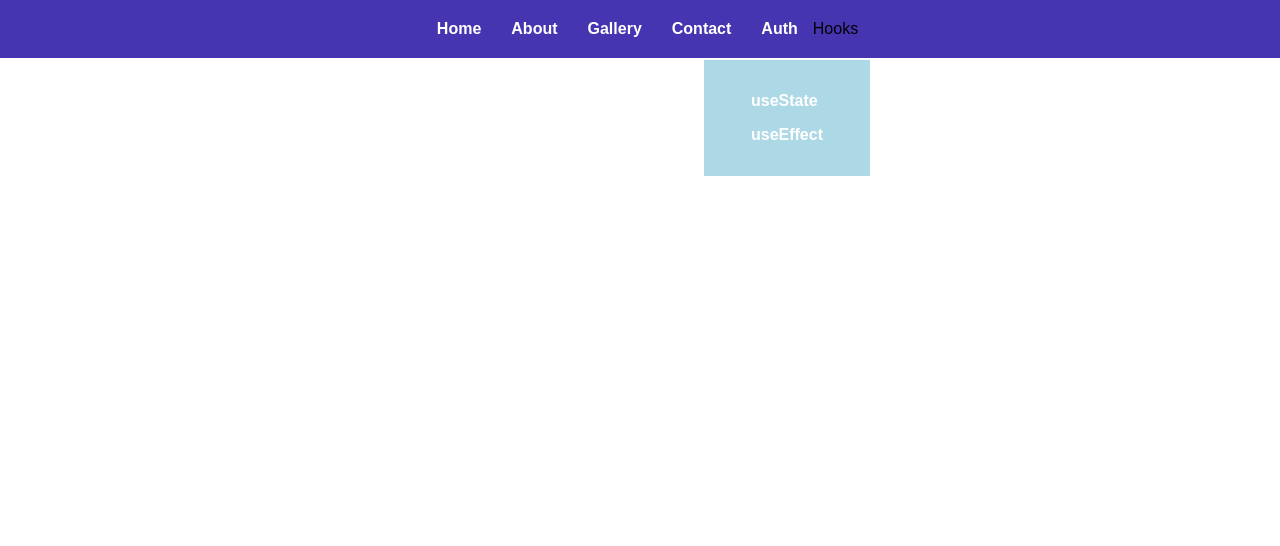
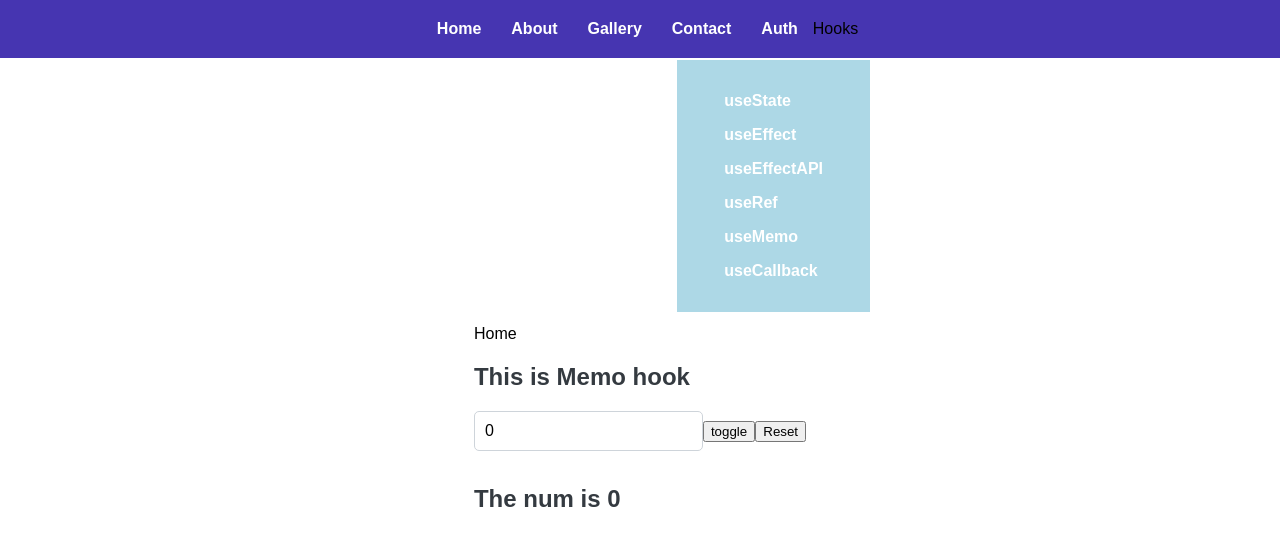
Before and after one commit to Dharanish-AM/MERN-TRAINING-2025, a React (Vite) app in the folder vite-project/: page /useMemo in a window 1280 px wide. Shown: the top 546 px of the page. Built offline with nearby package versions, Linux system fonts and the light colour scheme.

Commit message:
useMemo & useCallback

```diff
--- a/vite-project/package.json
+++ b/vite-project/package.json
@@ -10,6 +10,7 @@
     "preview": "vite preview"
   },
   "dependencies": {
+    "axios": "^1.7.9",
     "react": "^18.3.1",
     "react-dom": "^18.3.1",
     "react-router": "^6.28.2",
--- a/vite-project/src/App.jsx
+++ b/vite-project/src/App.jsx
@@ -10,6 +10,10 @@ import Contact from './components/Contact';
 import Gallery from './components/Gallery';
 import UseEffectHook from './hooks/useEffectHook';
 import { UseStateHook } from './hooks/useStateHook';
+import UseEffectAPIimage from './hooks/UseAPIImage';
+import UseRef from './hooks/useRef';
+import UseMemo from './hooks/useMemo';
+import UseCallback from './hooks/useCallback';
 
 const App = () => {
   return (
@@ -26,6 +30,10 @@ const App = () => {
             <Route path="/signup" element={<Signup />} />
             <Route path="/usestate" element={<UseStateHook />} />
             <Route path="/useeffect" element={<UseEffectHook />} />
+            <Route path="/useeffectimg" element={<UseEffectAPIimage />} />
+            <Route path="/useRef" element={<UseRef />} />
+            <Route path="/useMemo" element={<UseMemo />} />
+            <Route path="/useCallBack" element={<UseCallback />} />
           </Routes>
         </div>
       </div>
--- a/vite-project/src/components/Navbar.jsx
+++ b/vite-project/src/components/Navbar.jsx
@@ -32,6 +32,10 @@ export default function Navbar() {
               <ul>
                     <li><Link to="/usestate" target='_blank'>useState</Link></li>
                     <li ><Link to="/useeffect" target='_blank'>useEffect</Link></li>
+                    <li ><Link to="/useeffectimg" target='_blank'>useEffectAPI</Link></li>
+                    <li ><Link to="/useRef" target='_blank'>useRef</Link></li>
+                    <li ><Link to="/useMemo" target='_blank'>useMemo</Link></li>
+                    <li ><Link to="/useCallback" target='_blank'>useCallback</Link></li>
                 </ul>
               </div>
             )}
--- /dev/null
+++ b/vite-project/src/hooks/UseCallback.jsx
@@ -0,0 +1,36 @@
+
+import React, { useState, useCallback } from 'react';
+
+
+const ChildComponent = React.memo(({ onButtonClick, value }) => {
+  console.log('ChildComponent re-rendered');
+  return (
+    <div>
+      <p>Child Value: {value}</p>
+      <button onClick={onButtonClick}>Click Me</button>
+    </div>
+  );
+});
+
+const UseCallback = () => {
+  const [count, setCount] = useState(0);
+  const [childValue, setChildValue] = useState('Hello');
+
+
+  const handleChildClick = useCallback(() => {
+    console.log('Child button clicked!');
+  }, []);
+
+  return (
+    <div>
+      <h1>Parent Count: {count}</h1>
+      <button onClick={() => setCount(count + 1)}>Increment Parent Count</button>
+      <button onClick={() => setChildValue(childValue === 'Hello' ? 'World' : 'Hello')}>
+        Toggle Child Value
+      </button>
+      <ChildComponent onButtonClick={handleChildClick} value={childValue} />
+    </div>
+  );
+};
+
+export default UseCallback;
--- /dev/null
+++ b/vite-project/src/hooks/useMemo.jsx
@@ -0,0 +1,27 @@
+import { useMemo, useState } from "react";
+import Home from "../components/Home";
+const slowFunction = (num) => {
+    for (let slow = 0; slow < 1000000000; slow++) { "" }
+    return num * 2;
+
+}
+
+const UseMemo = () => {
+    const [num, setNum] = useState(0);
+    const [dark, setDark] = useState(false);
+    const styling = {
+        backgroundColor: dark ? "black" : "white", color: dark ? "white" : "black"
+    }
+    const doubleNum = useMemo(() => { return slowFunction(num) }, [num]);
+    return (
+        <div style={styling}>
+            <Home />
+            <h2>This is Memo hook</h2>
+            <input type="number" value={num} onChange={(e) => setNum(e.target.value)}></input>
+            <button onClick={() => setDark(curTheme => !curTheme)}>toggle</button>
+            <button onClick={() => setNum(0)}>Reset</button>
+            <h2>The num is {doubleNum}</h2>
+        </div>
+    )
+}
+export default UseMemo;
--- /dev/null
+++ b/vite-project/src/hooks/useRef.jsx
@@ -0,0 +1,21 @@
+import { useEffect, useRef, useState } from "react";
+
+const UseRef = () => {
+    var [text, setText] = useState("");
+    var prevRender = useRef();
+    useEffect(()=>{
+
+    },[])
+
+    return (
+        <div>
+            <h3>This page is UseRef Hook</h3>
+            <input type="Text" value={text} onChange={(e) => setText(e.target.value)} />
+            <h3>The text is {text}</h3>
+            <h4>The prevRender text is{prevRender.current}</h4>
+        </div>
+    )
+
+}
+
+export default UseRef;
--- a/vite-project/src/styles/navbar.css
+++ b/vite-project/src/styles/navbar.css
@@ -1,5 +1,5 @@
 nav {
-    background-color: #4635B1;
+  background-color: #4635b1;
   padding: 20px 0;
   display: flex;
   justify-content: center;
@@ -26,7 +26,7 @@ a {
   transition: color 0.3s ease;
 }
 
-.dropdown{
+.dropdown {
   position: absolute;
   background-color: lightblue;
   padding: 2rem;
@@ -34,7 +34,7 @@ a {
   right: 410px;
 }
 
-.dropdown ul{
+.dropdown ul {
   display: flex;
   flex-direction: column;
   gap: 1rem;
```
Also changed, not shown: 1 other file (tests, documents, lock files or other folders). Lines whose indentation alone changed are shown as unchanged.
